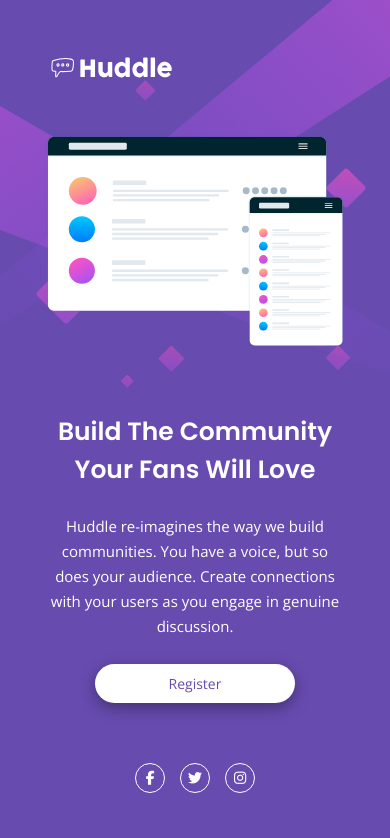
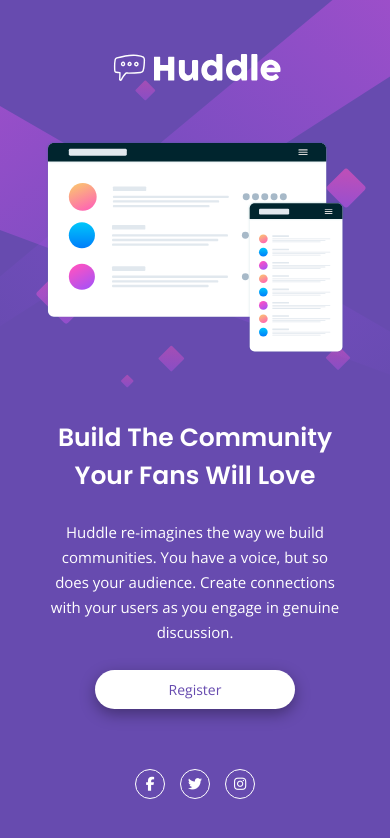
Before and after one commit to felipedalbert/huddle-landing-page, a plain HTML site: page index.html in a window 390 px wide. Drawn offline with nearby package versions, Linux system fonts and the light colour scheme.

Commit message:
centralização e correção de proporção do título principal

```diff
--- a/src/css/responsive.css
+++ b/src/css/responsive.css
@@ -5,8 +5,12 @@
         background-size: 100%;
     }
 
+    .content-container header{
+        text-align: center;
+    }
+
     .content-container header a img{
-        width: 40%;
+        width: 60%;
     }
 
     .content-container header{
@@ -53,14 +57,6 @@
     }
 }
 
-@media (max-width: 425px) {
-
-    .content-container header a img{
-        width: 130px;
-    }
-
-}
-
 @media (max-width:365px) {
     .content-container main .info-container h2{
         font-size: 20px;
```
